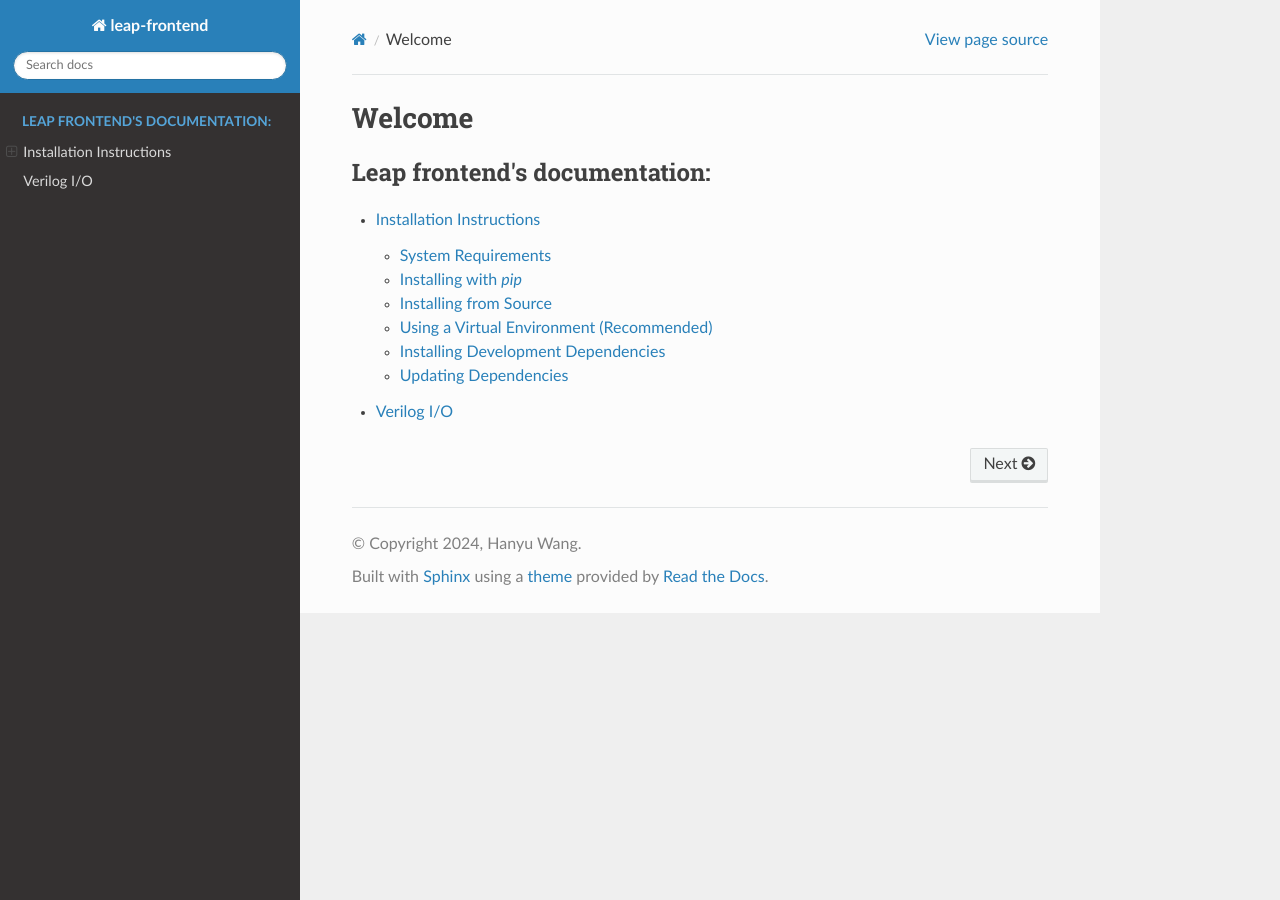
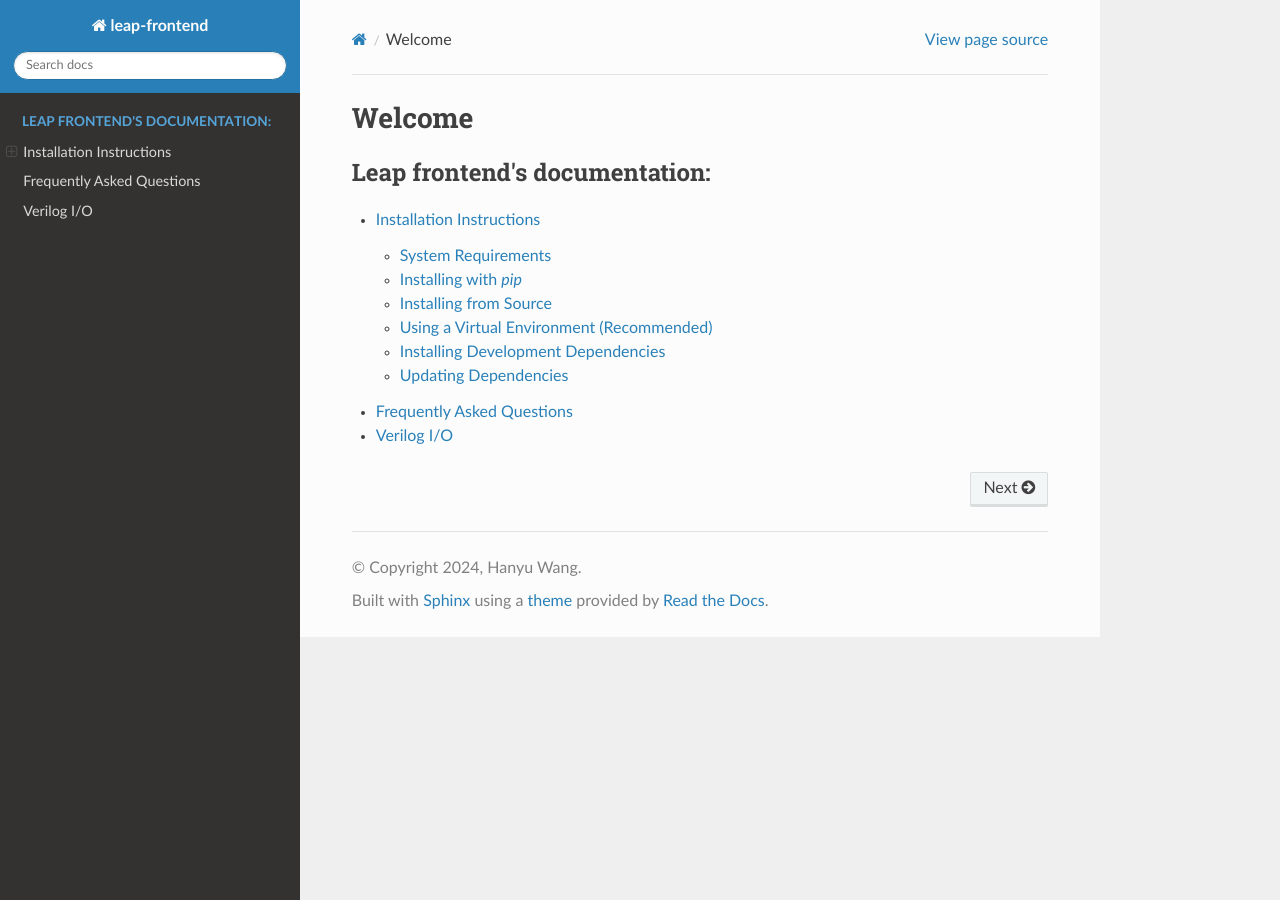
Before and after one commit to Nozidoali/leap-frontend, a Sphinx documentation site: the page built from docs/source/index.rst, in a window 1280 px wide. Built offline with Sphinx 7.4.7 and the Read the Docs theme 2.0.0, drawn with Linux system fonts in a browser that asks for light colours.

Commit message:
bugfix: packge name

```diff
--- a/docs/requirements.txt
+++ b/docs/requirements.txt
@@ -2,3 +2,4 @@
 -r ../requirements.txt
 sphinx==5.3.0
 sphinx_rtd_theme==2.0.0
+leap_frontend==0.1.0
--- a/docs/source/index.rst
+++ b/docs/source/index.rst
@@ -11,4 +11,5 @@
    :caption: Leap frontend's documentation:
 
    usage/installation
+   usage/faq
    modules/io
--- /dev/null
+++ b/docs/source/usage/faq.rst
@@ -0,0 +1,7 @@
+.. _frequently-asked-questions:
+
+==========================
+Frequently Asked Questions
+==========================
+
+This section provides answers to common questions about the package.
--- a/docs/source/usage/installation.rst
+++ b/docs/source/usage/installation.rst
@@ -25,7 +25,7 @@
 
 .. code-block:: bash
 
-   pip install leap-frontend
+   pip install leap_frontend
 
 This will install the latest version of the package from the Python Package Index (PyPI).
 
```
